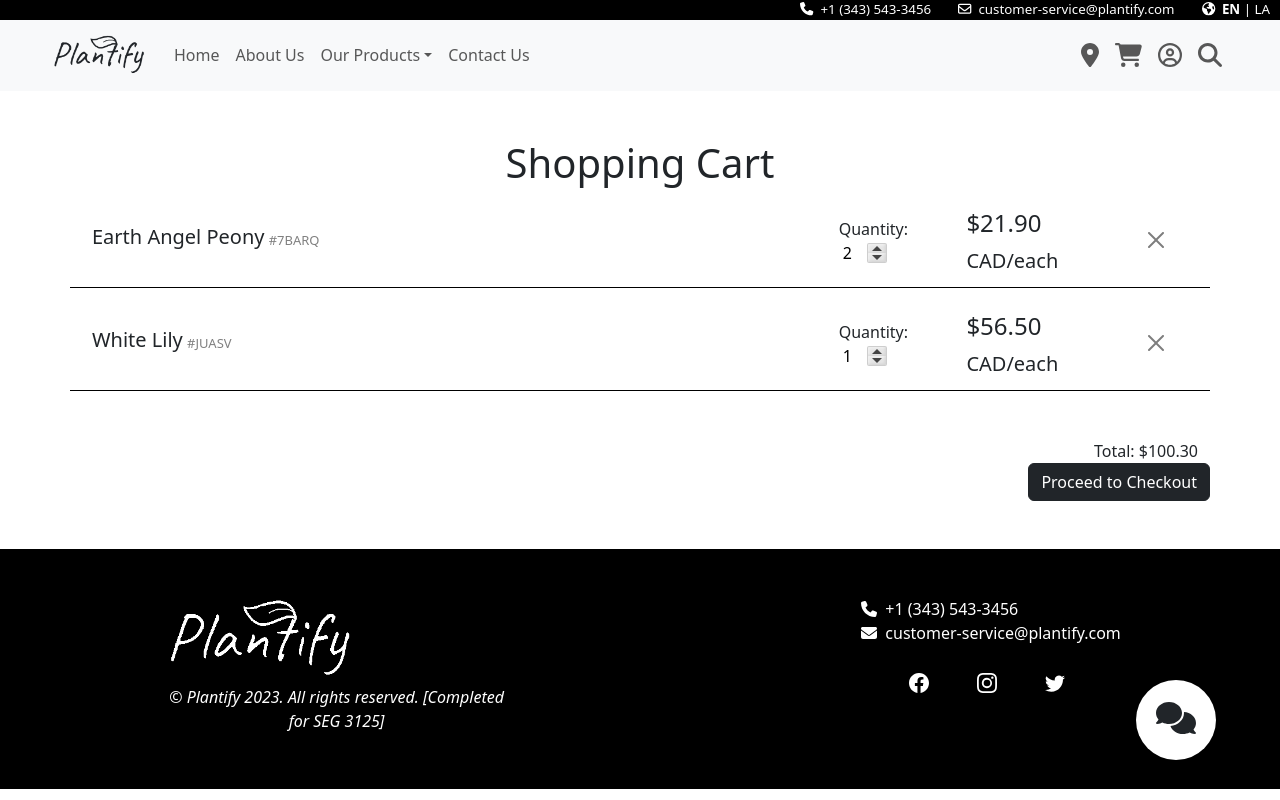
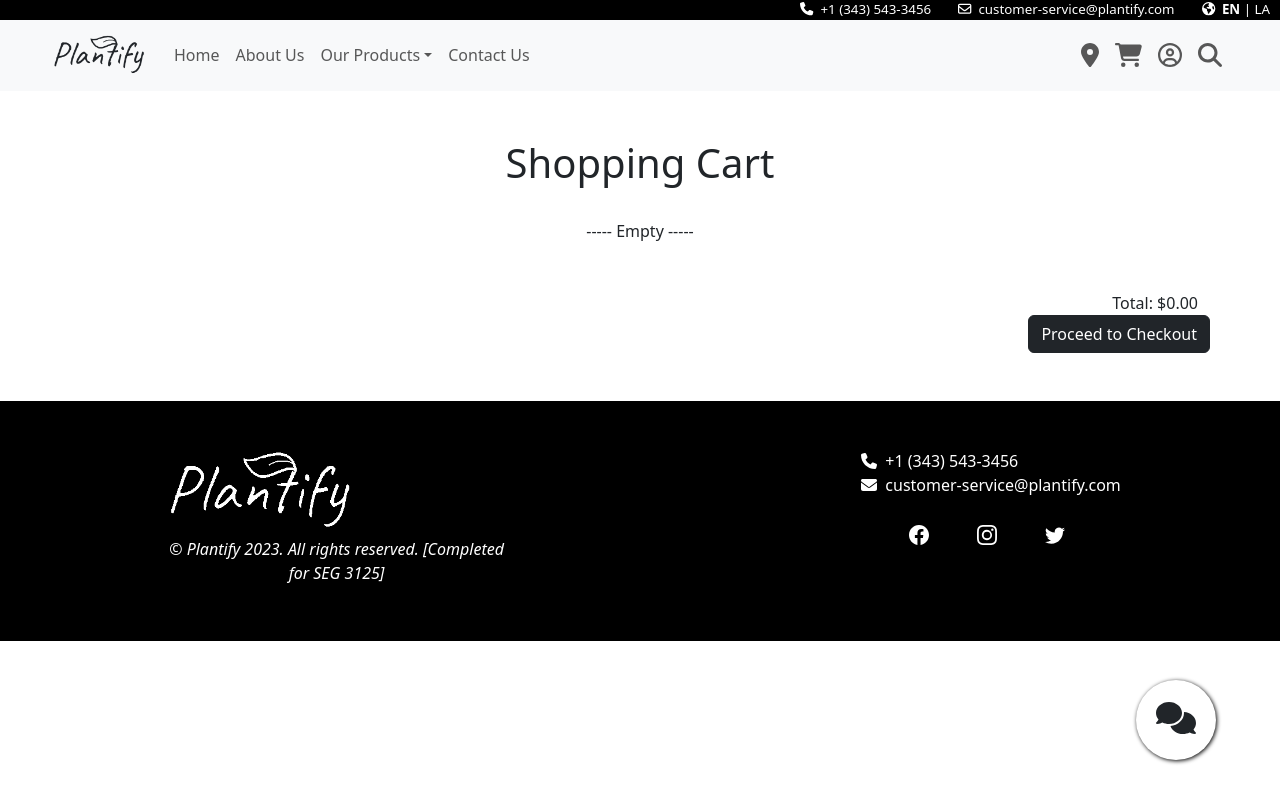
Before and after one commit to Svetlana154/Plantify, a React (Create React App) app in the folder plantify-app/: page /ShoppingCart in a window 1280 px wide. Built offline with nearby package versions, Linux system fonts and the light colour scheme.

Commit message:
Created link from product selected to shopping cart

```diff
--- /dev/null
+++ b/package.json
@@ -0,0 +1,5 @@
+{
+  "dependencies": {
+    "react-bootstrap-icons": "^1.10.3"
+  }
+}
--- a/plantify-app/package.json
+++ b/plantify-app/package.json
@@ -51,7 +51,7 @@
     ]
   },
   "devDependencies": {
-    "gh-pages": "^5.0.0",
-    "@babel/plugin-proposal-private-property-in-object":"^7.21.11"
+    "@babel/plugin-proposal-private-property-in-object": "^7.21.11",
+    "gh-pages": "^5.0.0"
   }
 }
--- a/plantify-app/src/components/MainNavbar.js
+++ b/plantify-app/src/components/MainNavbar.js
@@ -6,12 +6,20 @@ import { faPhone, faEarthAmericas, faShoppingCart, faSearch, faLocationDot } fro
 import { faCircleUser, faEnvelope } from '@fortawesome/free-regular-svg-icons';
 import "../styles/MainNavbar.css";
 import logoClean from "../images/logo_clean.png";
+import { useEffect } from 'react';
 
 function MainNavbar({promptSignIn}) {
 
   const selectProductCategory = (eventKey, event) => {
     sessionStorage.setItem("productCategoryRequested", eventKey)
   }
+
+  useEffect(()=> {
+    // WIP
+    const shoppingCartIcon = document.getElementById("navbar-shopping-cart");
+    shoppingCartIcon.setAttribute("bounce", true);
+    console.log("notified");
+  }, [])
 
   return (
     <div className='main-navbar'>
@@ -66,7 +74,7 @@ function MainNavbar({promptSignIn}) {
                   <FontAwesomeIcon icon={faLocationDot} size='xl'/>
                 </Nav.Link>
                 <Nav.Link href="/ShoppingCart">
-                  <FontAwesomeIcon icon={faShoppingCart} size='xl'/>
+                  <FontAwesomeIcon icon={faShoppingCart} size='xl' id="navbar-shopping-cart"/>
                 </Nav.Link>
                 <Nav.Link href="" onClick={() => {promptSignIn(true);}}>
                   <FontAwesomeIcon icon={faCircleUser} size='xl'/>
--- a/plantify-app/src/components/pages/ProductSelected.js
+++ b/plantify-app/src/components/pages/ProductSelected.js
@@ -9,7 +9,7 @@ import { FontAwesomeIcon } from "@fortawesome/react-fontawesome";
 import {faPlus, faStar as faStarFull} from '@fortawesome/free-solid-svg-icons';
 import {faStar as faStarOutline} from '@fortawesome/free-regular-svg-icons';
 import ReviewCard from "../ReviewCard";
-import { useState } from 'react';
+import { useState, useEffect} from 'react';
 
 import productData from "../../data/products.json";
 import "../../styles/ProductSelected.css";
@@ -49,10 +49,56 @@ function ProductSelected () {
         );
     });
 
+
+    var cartCounter = localStorage.getItem("cartCounter");
+
+    const cartItem = {
+        ref: selectedProduct.ref,
+        name: selectedProduct.name,
+        quantity: 1,
+        price: selectedProduct.price
+    }
+
+    useEffect(() => {
+        const {inCart, } = isItemAlreadyInCart(cartCounter, cartItem)
+        if (inCart){
+            document.getElementById("product-add-to-cart-btn").click()
+        }
+    }, [])
+
     //set state for Added to cart alert
     const [alertState, setAlertState] = useState(false);
     const handleAlertClose = () => setAlertState(false);
-    const handleAlertShow = () => setAlertState(true);
+    const handleAlertShow = (event) => {
+        setAlertState(true);
+
+        cartItem.quantity = Number.parseInt(document.getElementById("product-selected-quantity-input").value);
+
+        if (cartCounter == null) {
+            cartCounter = 0;
+        }
+
+        let {inCart, cartItemId} = isItemAlreadyInCart(cartCounter, cartItem);
+        console.log("found in cart: " + inCart);
+
+        if (!inCart) {
+            cartCounter ++;
+            localStorage.setItem("cart-item-"+cartCounter, JSON.stringify(cartItem));
+            localStorage.setItem("cartCounter", cartCounter);
+        }
+
+        event.target.disabled = true
+    }
+
+    function isItemAlreadyInCart(counter, itemToCompareTo) {
+        for (var i = 1; i<=counter; i++) {
+            const checkItem = JSON.parse(localStorage.getItem("cart-item-"+i.toString()));
+            if (checkItem !== null && checkItem.ref === itemToCompareTo.ref) {
+                return {inCart:true, cartItemId:i};
+            }
+        }
+        return {inCart:false, cartItemId:-1};
+    }
 
     return (
         <Container fluid className="product-selected">
@@ -83,7 +129,7 @@ function ProductSelected () {
                         <div className="w-100 product-selected-quantity-row">
                             <span>
                                 Quantity:
-                                <NumericInput min={0} max={10} value={1} className="product-selected-quantity-input"/>
+                                <NumericInput min={0} max={10} value={1} className="product-selected-quantity-input" id="product-selected-quantity-input"/>
                             </span>
                         </div>
                         <Row>
@@ -92,8 +138,8 @@ function ProductSelected () {
                             </h1>
                         </Row>
                         <Row className="product-add-to-cart">
-                            <Alert show={alertState} variant="success" onClose={handleAlertClose} dismissible>Added to cart!</Alert>
-                            <Button variant="outline-dark" className="product-add-to-cart-btn" onClick={handleAlertShow}>
+                            <Alert show={alertState} variant="success">Added to cart!</Alert>
+                            <Button variant="outline-dark" className="product-add-to-cart-btn" id="product-add-to-cart-btn" onClick={handleAlertShow}>
                                 <FontAwesomeIcon icon={faPlus} className="me-2"/>
                                 Add to Cart
                             </Button>
--- a/plantify-app/src/components/pages/ShoppingCart.js
+++ b/plantify-app/src/components/pages/ShoppingCart.js
@@ -7,27 +7,57 @@ import NumericInput from "react-numeric-input";
 import { useNavigate } from "react-router-dom";
 
 import "../../styles/ShoppingCart.css";
+import { useState } from "react";
 
-function ShoppingCart({cart}) {
-    //assuming
-    var cart2 = [
-        {
-            productName: "Earth Angel Peony",
-            productRef: "7BARQ",
-            quantity: 2,
-            price: 21.90
-        },
-        {
-            productName: "White Lily",
-            productRef: "JUASV",
-            quantity: 1,
-            price: 56.50
+function ShoppingCart() {
+    function getItemsForCart() {
+        const numberOfItemsInCart = localStorage.getItem("cartCounter");
+        if (numberOfItemsInCart == null || numberOfItemsInCart === 0) {
+            // document.getElementById("shopping-cart-proceed-btn").setAttribute("disabled", true) //not loaded yet
+            return ([])
         }
-    ]
+        else {
+            const arrayOfItems = [];
+            for (let i = 1; i <= numberOfItemsInCart; i++){
+                const itemDetails = JSON.parse(localStorage.getItem("cart-item-"+i.toString()));
+                itemDetails.id = i;
+                arrayOfItems.push(itemDetails);
+            }
+            return(arrayOfItems);
+        }
+    }
+
+    const [cartItemsState, setCartItemsState] = useState(getItemsForCart())
 
     //calculate total
+
+    const [totalCostState, setTotalCostState] = useState(() => {
         var totalGrossCost = 0;
-    cart2.forEach(item => {totalGrossCost += item.price * item.quantity})
+        cartItemsState.forEach(item => {totalGrossCost += item.price * item.quantity});
+        return totalGrossCost;
+    });
+
+    const handleChangeInCart = () => {
+        var totalGrossCost = 0;
+        cartItemsState.forEach(item => {totalGrossCost += item.price * item.quantity});
+
+        setTotalCostState(totalGrossCost);
+    };
+
+    const setNewQuantity = (productRef, value) => {
+        const newCartItems = cartItemsState;
+        newCartItems.map(item => {
+            if (item.ref === productRef){
+                item.quantity = value;
+                localStorage.setItem("cart-item-"+item.id, JSON.stringify(item));
+            }
+            return item;
+        })
+
+        setCartItemsState(newCartItems);
+        handleChangeInCart();
+    }
+
 
     //move to checkout
     const navigate = useNavigate();
@@ -35,7 +65,7 @@ function ShoppingCart({cart}) {
     const handleCostToCheckout = () => {
         navigate('/Checkout', {
             state: {
-                grossCost: totalGrossCost
+                grossCost: totalCostState
             }
         });
     }
@@ -43,16 +73,18 @@ function ShoppingCart({cart}) {
     return (
         <Container className="mt-5 mb-5">
             <h1>Shopping Cart</h1>
-            {cart2.map((item) =>
+            {
+                (cartItemsState.length > 0) ?
+                    cartItemsState.map((item) =>
                         <Row className="cart-item-row">
                             <Col md={8} className="cart-item">
-                        <h5>{item.productName}</h5>&nbsp;
-                        <span className="product-ref">{item.productRef}</span>
+                                <h5>{item.name}</h5>&nbsp;
+                                <span className="product-ref">{item.ref}</span>
                             </Col>
                             <Col md={4} className="cart-item">
                                 <span className="me-4">
                                     Quantity:
-                            <NumericInput min={0} max={10} value={item.quantity} className="product-selected-quantity-input"/>
+                                    <NumericInput min={0} max={10} value={item.quantity} onChange={(value) => {setNewQuantity(item.ref, Number(value))}} className="product-selected-quantity-input"/>
                                 </span>
                                 <span className="product-price price-each me-2">
                                     {Number(item.price).toFixed(2)}
@@ -63,13 +95,15 @@ function ShoppingCart({cart}) {
 
                             </Col>
                         </Row>
-
-            )}
+                    )
+                :
+                <span><br/>----- Empty -----</span>
+            }
             <Row className="mt-5 cart-cto-row">
                 <div>
-                    Total: ${Number(totalGrossCost).toFixed(2)}
+                    Total: ${Number(totalCostState).toFixed(2)}
                 </div>
-                <Button variant="dark" className="cart-cto" onClick={handleCostToCheckout}>
+                <Button variant="dark" className="cart-cto" id="shopping-cart-proceed-btn" onClick={handleCostToCheckout}>
                     Proceed to Checkout
                 </Button>
             </Row>
```
Also changed, not shown: 2 other files (tests, documents, lock files or other folders). Lines whose indentation alone changed are shown as unchanged.
